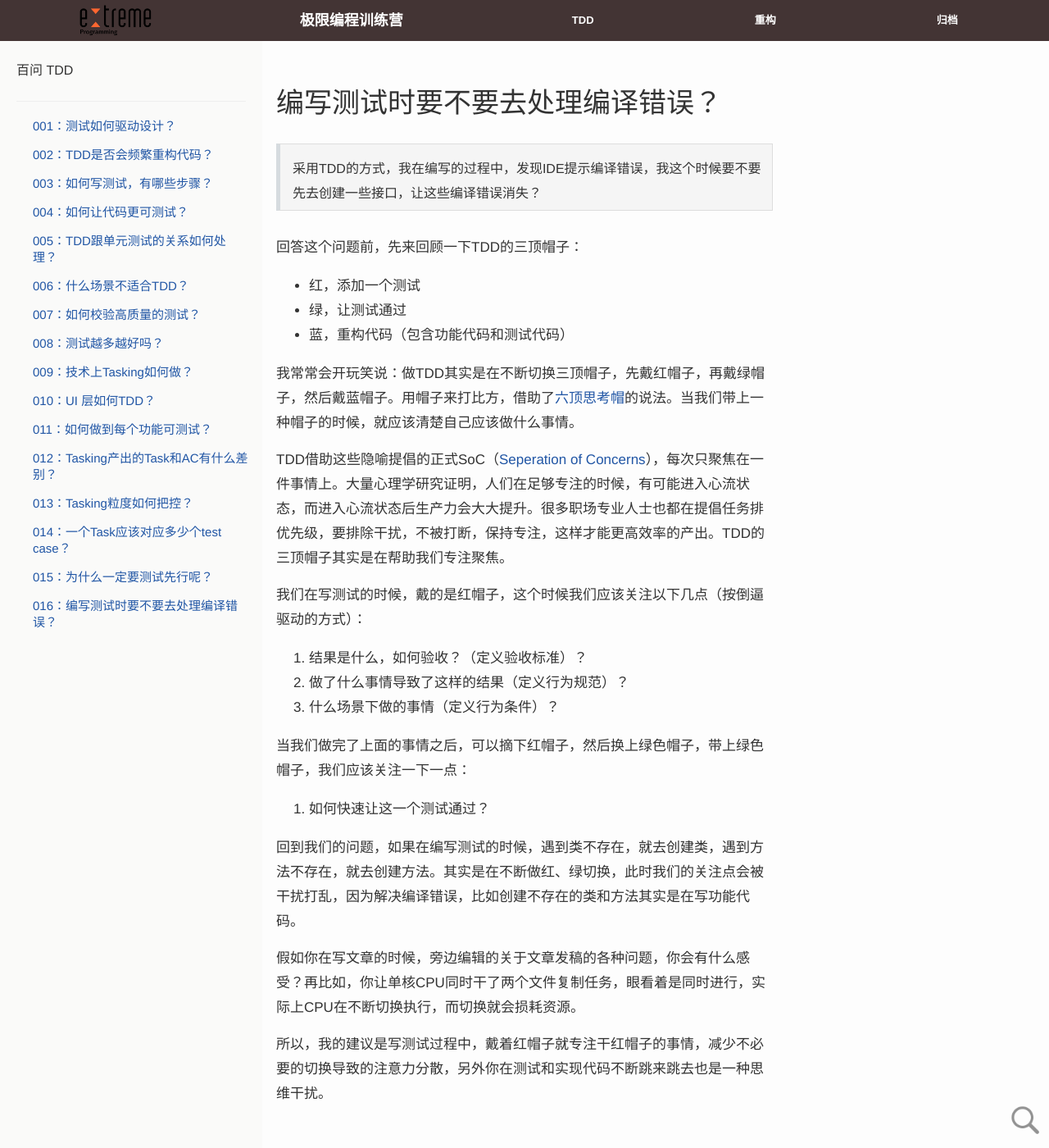
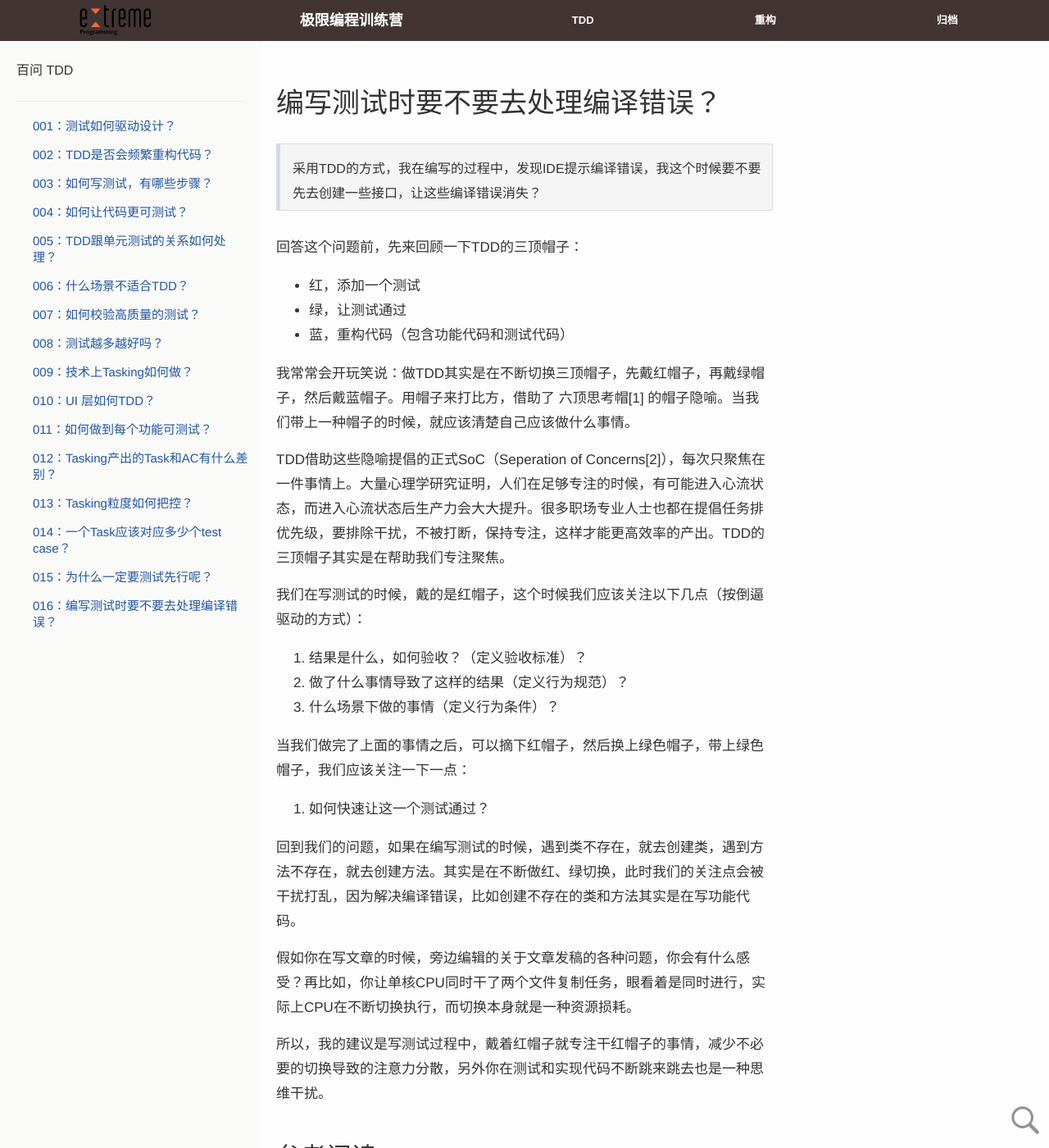
Before and after one commit to xp-bootcamp/xp-bootcamp.github.io, a Jekyll site: the page built from page/tdd/questions/016.md, in a window 1280 px wide and 1400 px high. Shown: the whole window at 82% size. Built offline with Jekyll 4.4.1, drawn with Linux system fonts in a browser that asks for light colours; nearby versions of some CDN libraries; comment, search, counter and statistics services are not loaded; a style sheet for code colours, icons or effects is not loaded; some of the changed text lies outside the part shown.

Commit message:
Update
Signed-off-by: Yuan Shenjian <sjyuan@thoughtworks.com>

```diff
--- a/page/tdd/questions/016.md
+++ b/page/tdd/questions/016.md
@@ -16,9 +16,9 @@
 - 绿，让测试通过
 - 蓝，重构代码（包含功能代码和测试代码）
 
-我常常会开玩笑说：做TDD其实是在不断切换三顶帽子，先戴红帽子，再戴绿帽子，然后戴蓝帽子。用帽子来打比方，借助了[六顶思考帽](https://en.wikipedia.org/wiki/Six_Thinking_Hats)的说法。当我们带上一种帽子的时候，就应该清楚自己应该做什么事情。
+我常常会开玩笑说：做TDD其实是在不断切换三顶帽子，先戴红帽子，再戴绿帽子，然后戴蓝帽子。用帽子来打比方，借助了 六顶思考帽[1] 的帽子隐喻。当我们带上一种帽子的时候，就应该清楚自己应该做什么事情。
 
-TDD借助这些隐喻提倡的正式SoC（[Seperation of Concerns](https://en.wikipedia.org/wiki/Separation_of_concerns)），每次只聚焦在一件事情上。大量心理学研究证明，人们在足够专注的时候，有可能进入心流状态，而进入心流状态后生产力会大大提升。很多职场专业人士也都在提倡任务排优先级，要排除干扰，不被打断，保持专注，这样才能更高效率的产出。TDD的三顶帽子其实是在帮助我们专注聚焦。
+TDD借助这些隐喻提倡的正式SoC（Seperation of Concerns[2]），每次只聚焦在一件事情上。大量心理学研究证明，人们在足够专注的时候，有可能进入心流状态，而进入心流状态后生产力会大大提升。很多职场专业人士也都在提倡任务排优先级，要排除干扰，不被打断，保持专注，这样才能更高效率的产出。TDD的三顶帽子其实是在帮助我们专注聚焦。
 
 我们在写测试的时候，戴的是红帽子，这个时候我们应该关注以下几点（按倒逼驱动的方式）：
 
@@ -32,6 +32,11 @@
 
 回到我们的问题，如果在编写测试的时候，遇到类不存在，就去创建类，遇到方法不存在，就去创建方法。其实是在不断做红、绿切换，此时我们的关注点会被干扰打乱，因为解决编译错误，比如创建不存在的类和方法其实是在写功能代码。
 
-假如你在写文章的时候，旁边编辑的关于文章发稿的各种问题，你会有什么感受？再比如，你让单核CPU同时干了两个文件复制任务，眼看着是同时进行，实际上CPU在不断切换执行，而切换就会损耗资源。
+假如你在写文章的时候，旁边编辑的关于文章发稿的各种问题，你会有什么感受？再比如，你让单核CPU同时干了两个文件复制任务，眼看着是同时进行，实际上CPU在不断切换执行，而切换本身就是一种资源损耗。
 
 所以，我的建议是写测试过程中，戴着红帽子就专注干红帽子的事情，减少不必要的切换导致的注意力分散，另外你在测试和实现代码不断跳来跳去也是一种思维干扰。
+
+
+## 参考阅读
+1. [六顶思考帽](https://en.wikipedia.org/wiki/Six_Thinking_Hats)
+2. [Seperation of Concerns](https://en.wikipedia.org/wiki/Separation_of_concerns)
```
